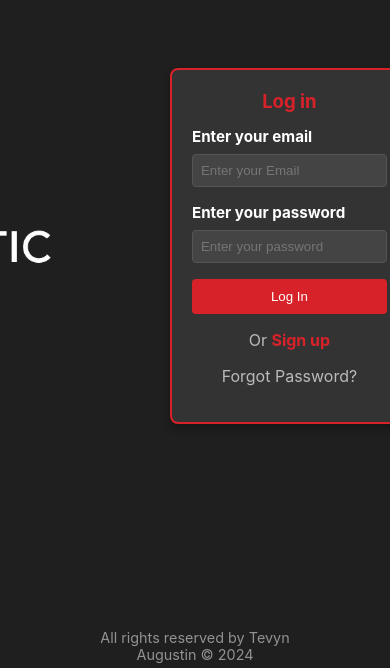
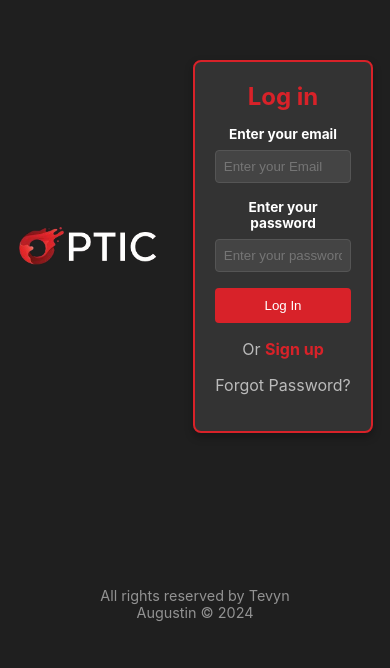
Before and after one commit to tevynaugustin/AI-Hub, a React (Create React App) app: page /Signin in a window 390 px wide. Shown: the part 176-844 px from the top of the page. Built offline with nearby package versions, Linux system fonts and the light colour scheme; no server answers.

Commit message:
responsive improvements

```diff
--- a/src/components/Signin/Signin.css
+++ b/src/components/Signin/Signin.css
@@ -229,18 +229,28 @@
 
 
 
-    /* For Phones */
+    /* Super small Devices and below */
     @media only screen and (max-width: 430px) {
-      .sign-in-body .sign-in-container {
-        width: 30vh !important;
+      .sign-in-body .logo {
+        position: relative !important;
+        left: 55px !important;
+        top: 0 !important;
+        margin-right: 0;
+        width: 40vw !important;
       }
 
-      .sign-in-body .sign-in-container label {
-        font-size: 1.8vh;
+      .footer {
+        top: 87vh;
       }
 
-      .sign-in-body .sign-in-container .sign-in-title {
-        font-size: 2.2vh;
+      .sign-in-body .sign-in-container {
+        width: 35vw !important;
+        margin: 0 !important;
+      }
+
+      .sign-in-body .sign-in-container form label {
+        text-align: center;
+        font-size: 3.5vw;
       }
     }
 
--- a/src/components/Signup/Signup.css
+++ b/src/components/Signup/Signup.css
@@ -201,6 +201,31 @@
       }
     }
 
+    /* Super small Devices and below */
+    @media only screen and (max-width: 430px) {
+      .sign-up-body .logo {
+        position: relative !important;
+        left: 55px !important;
+        top: 0 !important;
+        margin-right: 0;
+        width: 40vw !important;
+      }
+
+      .footer {
+        top: 87vh;
+      }
+
+      .sign-up-body .sign-up-container {
+        width: 35vw !important;
+        margin: 0 !important;
+      }
+
+      .sign-up-body .sign-up-container form label {
+        text-align: center;
+        font-size: 3.5vw;
+      }
+    }
+
     /* Small Devices, 600px and below */
     @media only screen and (max-width: 600px) {
       .sign-up-body .logo {
```
